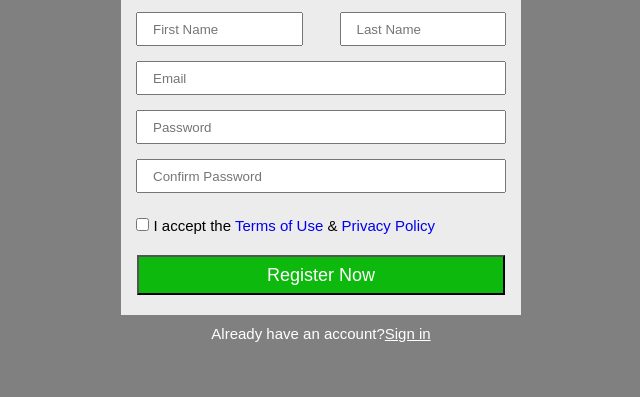
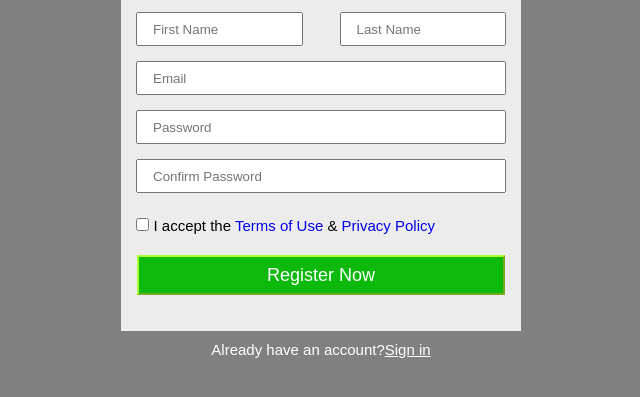
Before and after one commit to dominovocat/Register, a plain HTML site: page index.html in a window 1280 px wide. Shown: the part 159-556 px from the top of the page, without its empty margins (319-959 px from the left). Drawn offline with Linux system fonts and the light colour scheme.

Commit message:
Add border color

```diff
--- a/css/style.css
+++ b/css/style.css
@@ -14,6 +14,7 @@
   justify-content: space-between;
   max-width: 400px;
   width: 100%;
+  height: 410px;
   min-width: 320px;
   max-height: 100vh;
   margin: auto;
@@ -87,6 +88,7 @@ label {
   color: white;
   text-transform: capitalize;
   font-size: 18px;
+  border-color: greenyellow;
 }
 .accept {
   font-size: 15px;
```
